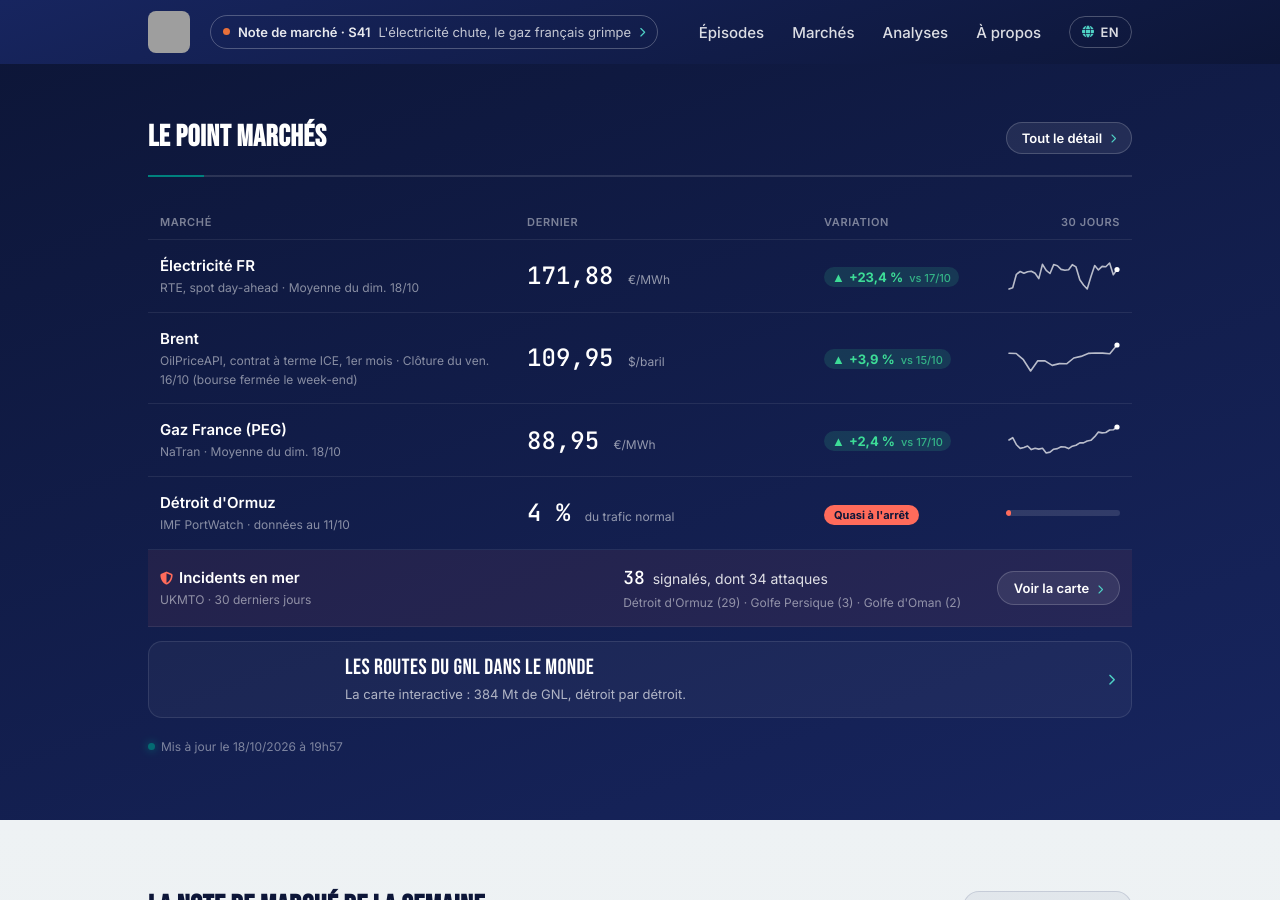
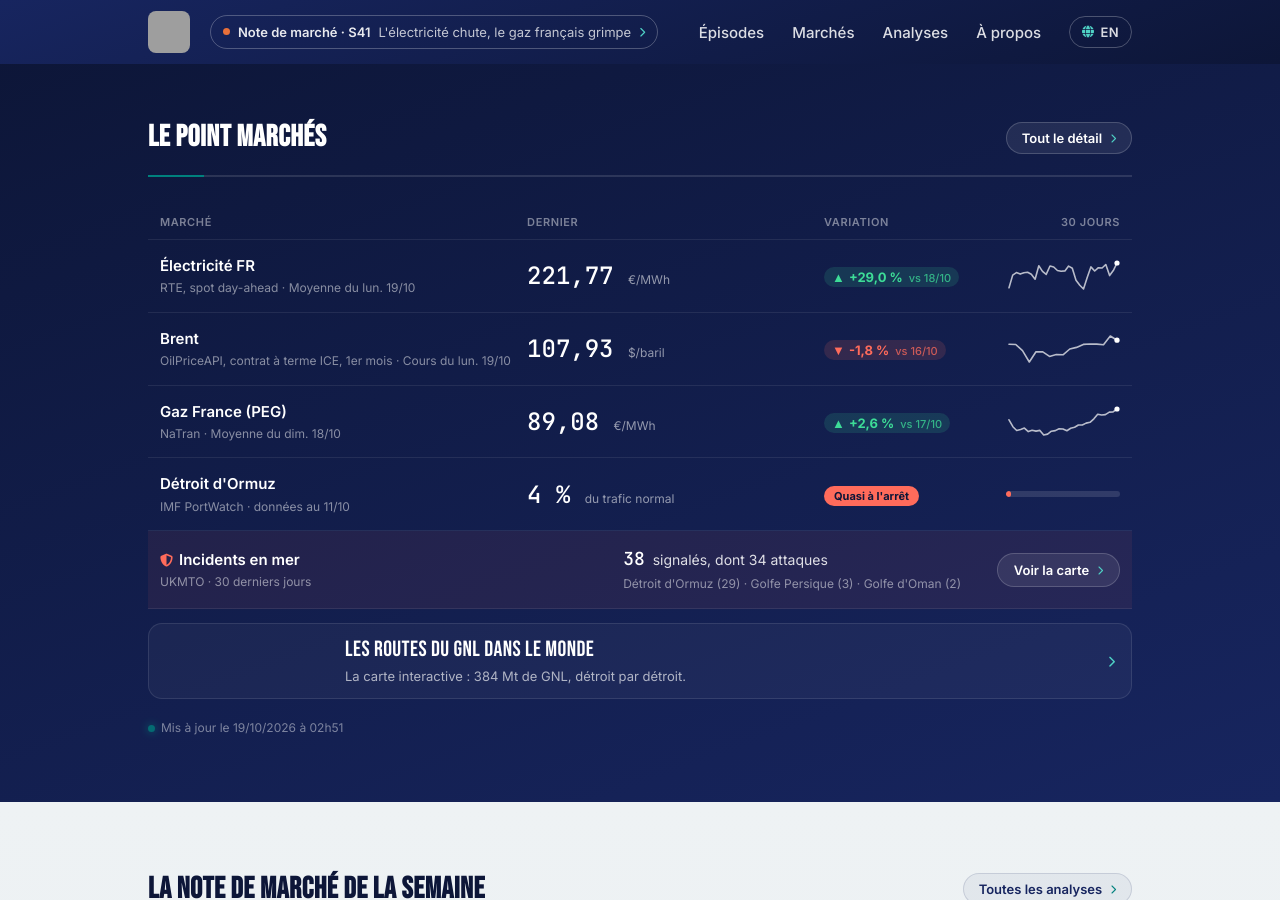
Before and after one commit to InsideEnergyMarkets/Inside-Energy-Markets, a Jekyll site: the page built from index.html, in a window 1280 px wide and 900 px high, scrolled down 1714 px. Built offline with Jekyll 4.4.1, drawn with Linux system fonts in a browser that asks for light colours; some of the changed text lies outside the part shown; grey boxes are pictures that could not be loaded.

Commit message:
Mise à jour automatique des données marché

```diff
--- a/_data/fuel.json
+++ b/_data/fuel.json
@@ -1 +1 @@
-{"date":"2026-10-18","gazole":2.368,"e10":2.175,"stations":6933,"change_7d":{"since":"2026-10-11","gazole_cts":2.2,"e10_cts":1.0},"history":{"2026-09-30":{"gazole":2.38,"e10":2.163},"2026-10-01":{"gazole":2.374,"e10":2.16},"2026-10-02":{"gazole":2.373,"e10":2.16},"2026-10-03":{"gazole":2.372,"e10":2.163},"2026-10-04":{"gazole":2.373,"e10":2.168},"2026-10-05":{"gazole":2.369,"e10":2.164},"2026-10-06":{"gazole":2.36,"e10":2.156},"2026-10-07":{"gazole":2.35,"e10":2.151},"2026-10-08":{"gazole":2.344,"e10":2.149},"2026-10-09":{"gazole":2.343,"e10":2.152},"2026-10-10":{"gazole":2.345,"e10":2.157},"2026-10-11":{"gazole":2.346,"e10":2.165},"2026-10-12":{"gazole":2.351,"e10":2.164},"2026-10-13":{"gazole":2.353,"e10":2.163},"2026-10-14":{"gazole":2.355,"e10":2.17},"2026-10-15":{"gazole":2.359,"e10":2.17},"2026-10-16":{"gazole":2.362,"e10":2.164},"2026-10-17":{"gazole":2.365,"e10":2.168},"2026-10-18":{"gazole":2.368,"e10":2.175}}}
+{"date":"2026-10-19","gazole":2.368,"e10":2.175,"stations":6929,"change_7d":{"since":"2026-10-12","gazole_cts":1.7,"e10_cts":1.1},"history":{"2026-09-30":{"gazole":2.38,"e10":2.163},"2026-10-01":{"gazole":2.374,"e10":2.16},"2026-10-02":{"gazole":2.373,"e10":2.16},"2026-10-03":{"gazole":2.372,"e10":2.163},"2026-10-04":{"gazole":2.373,"e10":2.168},"2026-10-05":{"gazole":2.369,"e10":2.164},"2026-10-06":{"gazole":2.36,"e10":2.156},"2026-10-07":{"gazole":2.35,"e10":2.151},"2026-10-08":{"gazole":2.344,"e10":2.149},"2026-10-09":{"gazole":2.343,"e10":2.152},"2026-10-10":{"gazole":2.345,"e10":2.157},"2026-10-11":{"gazole":2.346,"e10":2.165},"2026-10-12":{"gazole":2.351,"e10":2.164},"2026-10-13":{"gazole":2.353,"e10":2.163},"2026-10-14":{"gazole":2.355,"e10":2.17},"2026-10-15":{"gazole":2.359,"e10":2.17},"2026-10-16":{"gazole":2.362,"e10":2.164},"2026-10-17":{"gazole":2.365,"e10":2.168},"2026-10-18":{"gazole":2.368,"e10":2.175},"2026-10-19":{"gazole":2.368,"e10":2.175}}}
--- a/_data/market.json
+++ b/_data/market.json
@@ -1,39 +1,39 @@
 {
-  "updated_at": "2026-10-18T19:57:35.553880Z",
+  "updated_at": "2026-10-19T02:51:53.506896Z",
   "brent": {
-    "price_usd": 109.95,
-    "date": "2026-10-16",
+    "price_usd": 107.93,
+    "date": "2026-10-19",
     "unit": "USD/baril",
     "source": "OilPriceAPI",
-    "date_label": "Clôture du ven. 16/10 (bourse fermée le week-end)",
-    "date_label_en": "Close on Fri 16/10 (market closed at weekends)",
-    "prev_value": 105.79,
-    "prev_date": "2026-10-15",
-    "change_pct": 3.9
+    "date_label": "Cours du lun. 19/10",
+    "date_label_en": "Price on Mon 19/10",
+    "prev_value": 109.95,
+    "prev_date": "2026-10-16",
+    "change_pct": -1.8
   },
   "wti": {
-    "price_usd": 99.0,
-    "date": "2026-10-16",
+    "price_usd": 97.57,
+    "date": "2026-10-19",
     "unit": "USD/baril",
     "source": "OilPriceAPI",
-    "date_label": "Clôture du ven. 16/10 (bourse fermée le week-end)",
-    "date_label_en": "Close on Fri 16/10 (market closed at weekends)"
+    "date_label": "Cours du lun. 19/10",
+    "date_label_en": "Price on Mon 19/10"
   },
   "henry_hub": {
-    "price_usd_mmbtu": 3.12,
-    "date": "2026-10-16",
+    "price_usd_mmbtu": 3.07,
+    "date": "2026-10-19",
     "unit": "USD/MMBtu",
     "source": "OilPriceAPI",
-    "date_label": "Clôture du ven. 16/10 (bourse fermée le week-end)",
-    "date_label_en": "Close on Fri 16/10 (market closed at weekends)",
-    "price_eur_mwh": 9.46,
+    "date_label": "Cours du lun. 19/10",
+    "date_label_en": "Price on Mon 19/10",
+    "price_eur_mwh": 9.31,
     "usd_per_eur": 1.1253,
-    "prev_value": 9.86,
-    "prev_date": "2026-10-15",
-    "change_pct": -4.1
+    "prev_value": 9.46,
+    "prev_date": "2026-10-16",
+    "change_pct": -1.6
   },
   "peg": {
-    "price_eur_mwh": 88.95,
+    "price_eur_mwh": 89.08,
     "date": "2026-10-18",
     "unit": "EUR/MWh",
     "source": "NaTran",
@@ -41,37 +41,37 @@
     "date_label_en": "Average on Sun 18/10",
     "prev_value": 86.85,
     "prev_date": "2026-10-17",
-    "change_pct": 2.4
+    "change_pct": 2.6
   },
   "mix_france": {
-    "date_heure": "2026-10-18T19:30:00+00:00",
+    "date_heure": "2026-10-19T02:30:00+00:00",
     "shares": {
-      "nucleaire": 74.7,
-      "hydraulique": 9.9,
-      "gaz": 9.4,
-      "eolien": 4.0,
-      "bioenergies": 2.0
+      "nucleaire": 85.0,
+      "hydraulique": 5.2,
+      "eolien": 3.9,
+      "gaz": 3.6,
+      "bioenergies": 2.2
     },
     "top_source": "nucleaire",
-    "top_share": 74.7,
-    "co2_intensity": 58
+    "top_share": 85.0,
+    "co2_intensity": 27
   },
   "spot_price_france": {
-    "price_eur_mwh": 171.88,
-    "date": "2026-10-18",
-    "date_label": "Moyenne du dim. 18/10",
-    "date_label_en": "Average for Sun 18/10",
+    "price_eur_mwh": 221.77,
+    "date": "2026-10-19",
+    "date_label": "Moyenne du lun. 19/10",
+    "date_label_en": "Average for Mon 19/10",
     "unit": "EUR/MWh, moyenne journalière",
     "source": "RTE",
-    "prev_value": 139.3,
-    "prev_date": "2026-10-17",
-    "change_pct": 23.4
+    "prev_value": 171.88,
+    "prev_date": "2026-10-18",
+    "change_pct": 29.0
   },
   "chokepoints": {
     "hormuz": {
       "portname": "Strait of Hormuz",
       "date": "2026-10-11",
-      "age_days": 7,
+      "age_days": 8,
       "period_start": "2026-10-07",
       "days_averaged": 5,
       "n_tanker": 0.4,
@@ -89,7 +89,7 @@
     "bab_el_mandeb": {
       "portname": "Bab el-Mandeb Strait",
       "date": "2026-10-11",
-      "age_days": 7,
+      "age_days": 8,
       "period_start": "2026-10-07",
       "days_averaged": 5,
       "n_tanker": 7.8,
@@ -107,7 +107,7 @@
     "malacca": {
       "portname": "Malacca Strait",
       "date": "2026-10-11",
-      "age_days": 7,
+      "age_days": 8,
       "period_start": "2026-10-07",
       "days_averaged": 5,
       "n_tanker": 77.4,
--- a/_data/market_history.json
+++ b/_data/market_history.json
@@ -1,11 +1,4 @@
 [
-  {
-    "date": "2026-08-19",
-    "spot_eur_mwh": 165.78,
-    "spot_source": "Energy-Charts / SMARD",
-    "peg_eur_mwh": 63.81,
-    "peg_source": "NaTran"
-  },
   {
     "date": "2026-08-20",
     "spot_eur_mwh": 143.12,
@@ -807,7 +800,24 @@
       "eolien": 4.0,
       "bioenergies": 2.0
     },
-    "peg_eur_mwh": 88.95,
+    "peg_eur_mwh": 89.08,
     "peg_source": "NaTran"
+  },
+  {
+    "date": "2026-10-19",
+    "brent_usd": 107.93,
+    "brent_source": "OilPriceAPI",
+    "henry_hub_usd_mmbtu": 3.07,
+    "henry_hub_source": "OilPriceAPI",
+    "spot_eur_mwh": 221.77,
+    "spot_source": "RTE",
+    "mix_shares": {
+      "nucleaire": 85.0,
+      "hydraulique": 5.2,
+      "eolien": 3.9,
+      "gaz": 3.6,
+      "bioenergies": 2.2
+    },
+    "henry_hub_eur_mwh": 9.31
   }
 ]
--- a/_data/weekly_summary.json
+++ b/_data/weekly_summary.json
@@ -1,20 +1,20 @@
 {
-  "period_start": "2026-10-11",
-  "period_end": "2026-10-18",
+  "period_start": "2026-10-12",
+  "period_end": "2026-10-19",
   "brent": {
     "start_usd": 105.95,
-    "end_usd": 109.95,
-    "change_pct": 3.8
+    "end_usd": 107.93,
+    "change_pct": 1.9
   },
   "spot_price": {
-    "avg_eur_mwh": 174.51,
-    "min_eur_mwh": 127.38,
-    "max_eur_mwh": 212.0,
+    "avg_eur_mwh": 186.31,
+    "min_eur_mwh": 139.3,
+    "max_eur_mwh": 221.77,
     "days_count": 8
   },
   "mix": {
-    "nuclear_avg_share": 73.5,
-    "renewables_avg_share": 20.6,
+    "nuclear_avg_share": 74.4,
+    "renewables_avg_share": 20.1,
     "days_count": 8
   }
 }
```
Also changed, not shown: _data/day_ahead.json (+1 -1 lines), _data/gas_storage.json.
